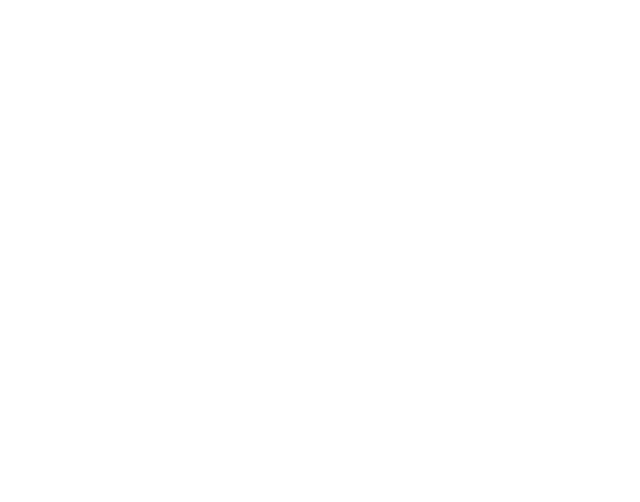
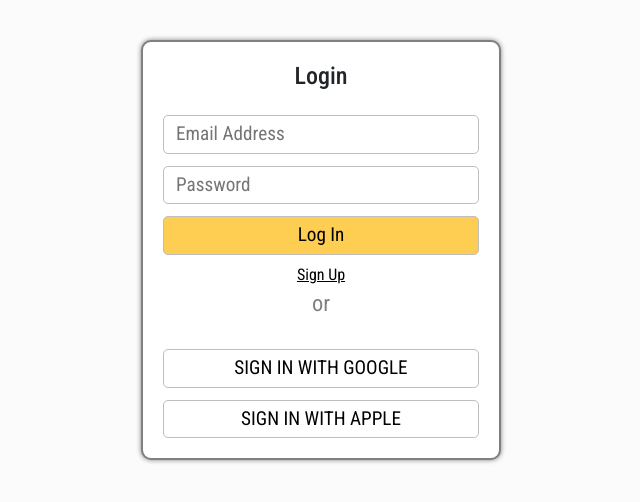
Before and after one commit to Prajon-Adhikari/E-commerce-website, a React (Vite) app: page /login in a window 1280 px wide. Before the commit this address had no page. Shown: the top 502 px of the page, without its empty margins (319-959 px from the left). Built offline with nearby package versions, Linux system fonts and the light colour scheme; a web font is replaced by a local one.

Commit message:
adding login feature

```diff
--- a/src/App.jsx
+++ b/src/App.jsx
@@ -5,6 +5,7 @@
 import { BrowserRouter, Routes, Route } from "react-router-dom";
 import { counterCartVAlue } from "./Context";
 import { ProductData } from "./ProductData";
+import LoginPage from "./LoginPage";
 
 export default function App() {
   const getDeafultQuantity = () => {
@@ -71,6 +72,7 @@
             <Route path="/" element={<HomePage />} />
             <Route path="/cart" element={<Cart />} />
             <Route path="/about" element={<About />} />
+            <Route path="/login" element={<LoginPage/>} />
           </Routes>
         </BrowserRouter>
       </counterCartVAlue.Provider>
--- /dev/null
+++ b/src/Login.jsx
@@ -0,0 +1,29 @@
+import React from "react";
+import { Link } from "react-router-dom";
+
+export default function Login() {
+  return (
+    <div className="login-page">
+      <form action="" className="form-container">
+        <div className="login-form">
+          <h4>Login</h4>
+          <input
+            type="email"
+            name=""
+            id=""
+            placeholder="Email Address"
+            className="inputbar"
+          />
+          <input type="password" placeholder="Password" className="inputbar" />
+          <input type="submit" value="Log In" className="inputbar submit-btn" />
+          <Link to="/signup" className="signup">
+            Sign Up
+          </Link>
+          <p>or</p>
+          <button className="inputbar signin-btn">SIGN IN WITH GOOGLE</button>
+          <button className="inputbar signin-btn">SIGN IN WITH APPLE</button>
+        </div>
+      </form>
+    </div>
+  );
+}
--- /dev/null
+++ b/src/LoginPage.jsx
@@ -0,0 +1,10 @@
+import React from "react";
+import Login from "./Login";
+
+export default function LoginPage() {
+  return (
+    <div>
+      <Login />
+    </div>
+  );
+}
--- a/src/Navbar.jsx
+++ b/src/Navbar.jsx
@@ -119,12 +119,12 @@
             })}
           </div>
         </div>
-        <div className=" right-elements">
+        <Link to="/login" className=" right-elements">
           <button className="login-container">
             <FontAwesomeIcon icon={faUser} />
             <span>Login</span>
           </button>
-        </div>
+        </Link>
         <Link to="/cart" className=" right-elements ">
           <FontAwesomeIcon icon={faCartShopping} className="cart-button" />
           <span className={data.cartValue == 0 ? "ellapsed" : "cart-value"}>
--- a/src/index.css
+++ b/src/index.css
@@ -419,3 +419,69 @@
     font-size: 1.2rem;
     font-weight: 500;
 }
+
+/* login */
+.login-page{
+    display: flex;
+    justify-content: center;
+    padding-top: 40px;
+    background-color: rgb(251, 251, 251);
+    height: 100vh;
+}
+
+.form-container{
+    width: 360px;
+    height: 420px;
+    border: 2px solid grey;
+    border-radius: 10px;
+    padding: 20px;
+    box-shadow: 0 0 5px grey;
+    background-color: white;
+}
+
+.login-form{
+    display: flex;
+    flex-direction: column;
+}
+
+.inputbar{
+    padding: 4px 12px;
+    font-size: 1.2rem;
+    margin-top: 12px;
+    border-radius: 5px;
+    border: 1px solid rgb(191, 189, 189);
+    outline: none;
+}
+
+.inputbar:hover{
+    border: 1px solid blue;
+}
+
+.login-form h4{
+    margin-bottom: 12px;
+    text-align: center;
+}
+
+.signup{
+    color: black;
+    text-align: center;
+    margin-top: 8px;
+}
+
+.login-form p{
+    font-size: 1.4rem;
+    text-align: center;
+    color: grey;
+}
+
+.signin-btn{
+    background-color: white;
+}
+
+.signin-btn:hover{
+    color: blue;
+}
+
+.submit-btn{
+    background-color: rgb(254, 206, 83);
+}
```
